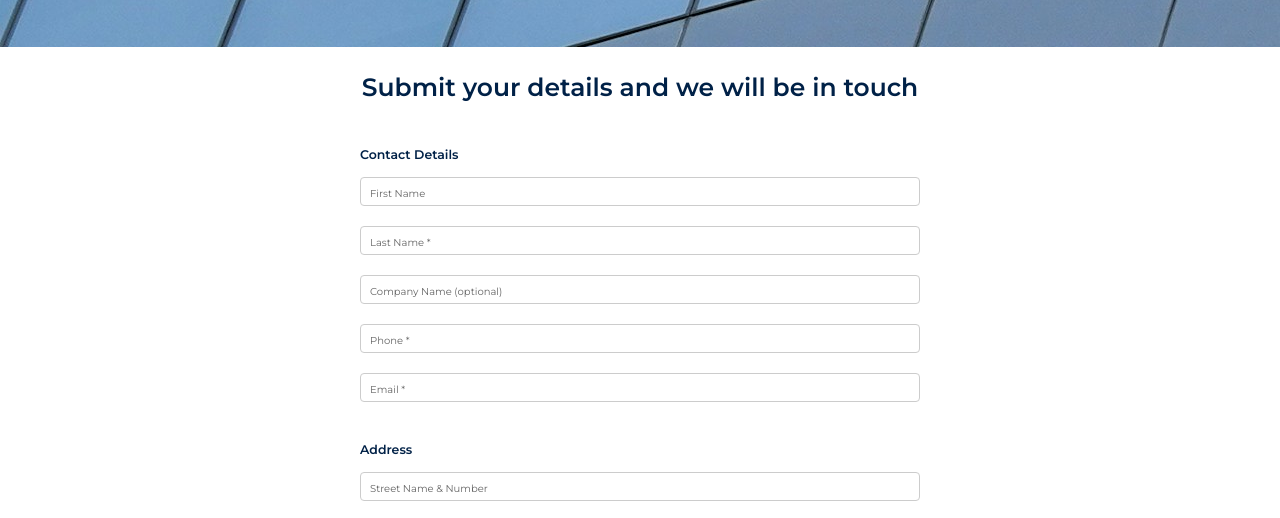
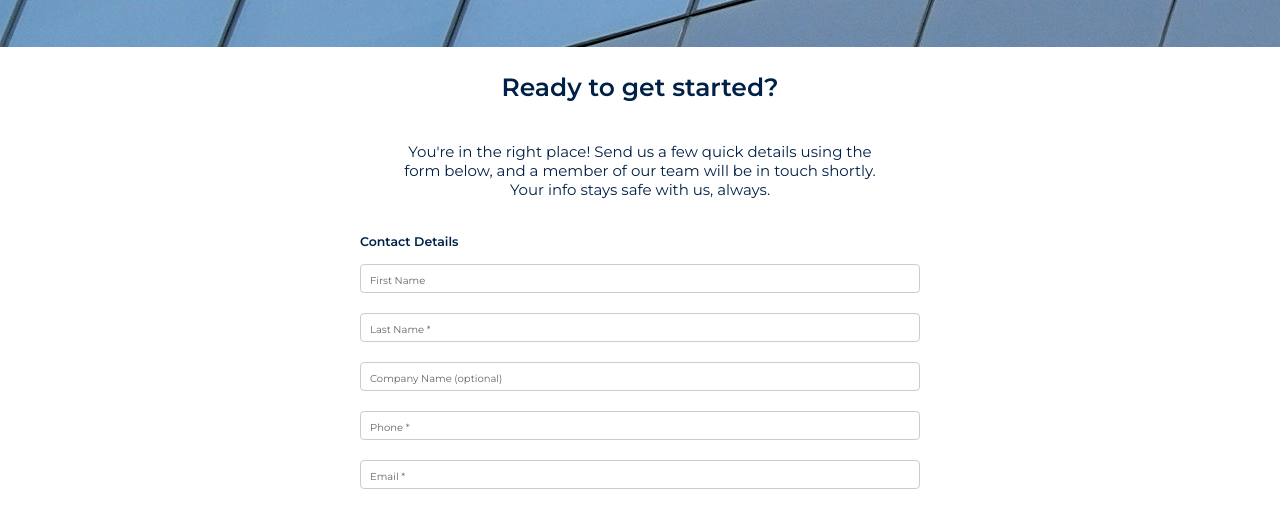
Before and after one commit to Joe-Wa1ker/Clearline_website, a plain HTML site: page contact.html in a window 1280 px wide. Shown: the part 252-770 px from the top of the page. Drawn offline with Linux system fonts and the light colour scheme.

Commit message:
final few changes, just need to double check that form submission leads to thank you page

```diff
--- a/contact.html
+++ b/contact.html
@@ -33,7 +33,8 @@
 
     <main>
 
-        <h2 class="contact__form-title">Submit your details and we will be in touch</h2>
+        <h2 class="contact__form-title">Ready to get started?</h2>
+        <p class="contact__form-text">You're in the right place! Send us a few quick details using the form below, and a member of our team will be in touch shortly. Your info stays safe with us, always.</p>
 
         <form name="contact" method="POST" data-netlify="true" class="form">
           <input type="hidden" name="form-name" value="contact">
--- a/styles.css
+++ b/styles.css
@@ -39,7 +39,7 @@
     --secondary-soft-white: #F5F7FA;
     --secondary-slate-gray: #708090;
     --accent-coral: #FF6B6B;
-    --light-blue-btn-hover: #005fa3;
+    --main-button-color: #005fa3;
 
     /* Font sizes */
     --h1-text-font-size: 3.5rem;
@@ -378,7 +378,7 @@
   }
 
   .pricing__main-card-text-cont a {
-    background-color: var(--primary-blue);
+    background-color: var(--main-button-color);
     color: var(--secondary-soft-white);
     padding: 1rem 4rem;
     border-radius: 0.5rem;
@@ -388,7 +388,7 @@
   }
 
   .pricing__main-card-text-cont a:hover {
-    background-color: var(--light-blue-btn-hover);
+    background-color: var(--primary-blue);
     font-weight: 600;
   }
 
@@ -416,6 +416,15 @@
     text-align: center;
     margin: 0 auto;
   }
+
+  .contact__form-text {
+    padding: 1em 0;
+    color: var(--primary-blue);
+    text-align: center;
+    text-wrap: pretty;
+    max-width: 500px;
+    margin: 0 auto;
+}
 
   form {
     width: 90%;
@@ -498,7 +507,7 @@
   .form__submit {
     display: inline-block;
     padding: 0.75rem 1.5rem;
-    background-color: var(--primary-blue);
+    background-color: var(--main-button-color);
     color: var(--secondary-soft-white);
     border: none;
     border-radius: 4px;
@@ -507,7 +516,7 @@
   }
 
   .form__submit:hover {
-    background-color: var(--light-blue-btn-hover);
+    background-color: var(--primary-blue);
     font-weight: 600;
   }
 
@@ -633,7 +642,7 @@
       }
 
       .pricing__main-other {
-        width: 80%;
+        padding: 2.5% 5% 0;
         display: flex;
         flex-direction: column;
         align-content: center;
```
